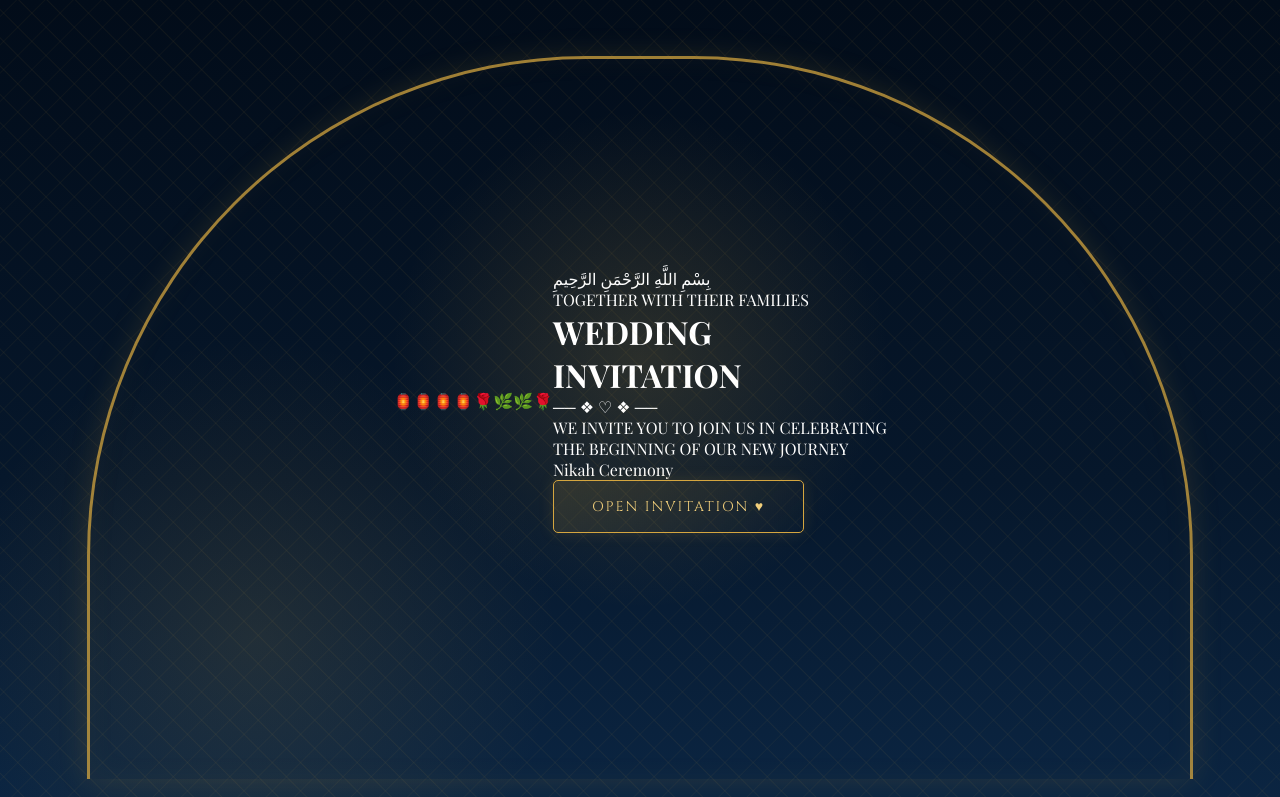
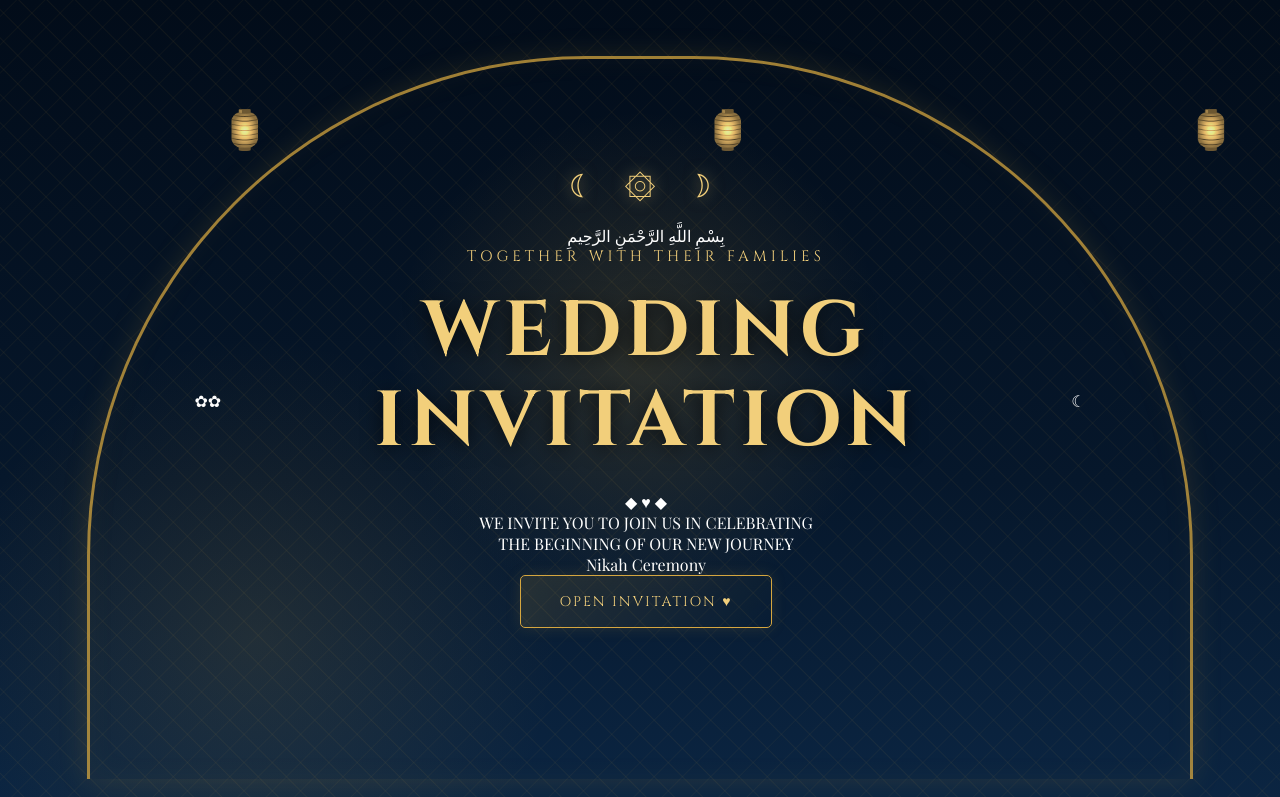
Before and after one commit to mrnasir001/Digital-wedding-invitation, a plain HTML site: page index.html in a window 1280 px wide. Shown: the top 797 px of the page. Drawn offline with nearby package versions, Linux system fonts and the light colour scheme; a script that the page names is missing.

Commit message:
Update index.html

```diff
--- a/index.html
+++ b/index.html
@@ -35,32 +35,112 @@
      OPENING SCREEN
 ===================================================== -->
 
-<div id="opening" class="opening">
+<!-- =========================================
+     ROYAL ISLAMIC HERO
+     ========================================= -->
+
+<div class="opening" id="opening">
+
+    <!-- Decorative frame -->
+    <div class="hero-frame"></div>
+
+    <!-- Hanging lanterns -->
+    <div class="lantern lantern-1">
+        <span></span>
+    </div>
+
+    <div class="lantern lantern-2">
+        <span></span>
+    </div>
+
+    <div class="lantern lantern-3">
+        <span></span>
+    </div>
+
+    <div class="lantern lantern-4">
+        <span></span>
+    </div>
 
 
-    <div class="gold-frame"></div>
+    <!-- Decorative flowers -->
+    <div class="hero-flower flower-left">
+        ✿
+    </div>
+
+    <div class="hero-flower flower-right">
+        ✿
+    </div>
 
 
-    <!-- Decorative lanterns -->
+    <!-- Main Hero -->
 
-    <div class="lantern lantern-1">🏮</div>
+    <div class="opening-box">
 
-    <div class="lantern lantern-2">🏮</div>
+        <div class="arabic">
+            بِسْمِ اللَّهِ الرَّحْمَنِ الرَّحِيمِ
+        </div>
 
-    <div class="lantern lantern-3">🏮</div>
+        <p class="small">
+            TOGETHER WITH THEIR FAMILIES
+        </p>
 
-    <div class="lantern lantern-4">🏮</div>
+        <h1>
+            WEDDING
+            <br>
+            INVITATION
+        </h1>
+
+        <div class="hero-divider">
+            <span>◆</span>
+            <span>♥</span>
+            <span>◆</span>
+        </div>
+
+        <p class="hero-message">
+            WE INVITE YOU TO JOIN US IN CELEBRATING
+            <br>
+            THE BEGINNING OF OUR NEW JOURNEY
+        </p>
+
+        <div class="nikah-title">
+            Nikah Ceremony
+        </div>
+
+        <button
+            class="open-button"
+            onclick="openInvitation()">
+
+            OPEN INVITATION
+            <span>♥</span>
+
+        </button>
+
+    </div>
 
 
-    <!-- Flowers -->
+    <!-- Mosque skyline -->
 
-    <div class="flowers flowers-left">
-        🌹🌿
+    <div class="mosque">
+
+        <div class="dome dome-main">
+            <div class="crescent">☾</div>
+        </div>
+
+        <div class="dome dome-left"></div>
+
+        <div class="dome dome-right"></div>
+
+        <div class="minaret minaret-left"></div>
+
+        <div class="minaret minaret-right"></div>
+
+        <div class="minaret minaret-small-left"></div>
+
+        <div class="minaret minaret-small-right"></div>
+
     </div>
 
-    <div class="flowers flowers-right">
-        🌿🌹
-    </div>
+</div>
 
 
     <!-- Hero -->
```
